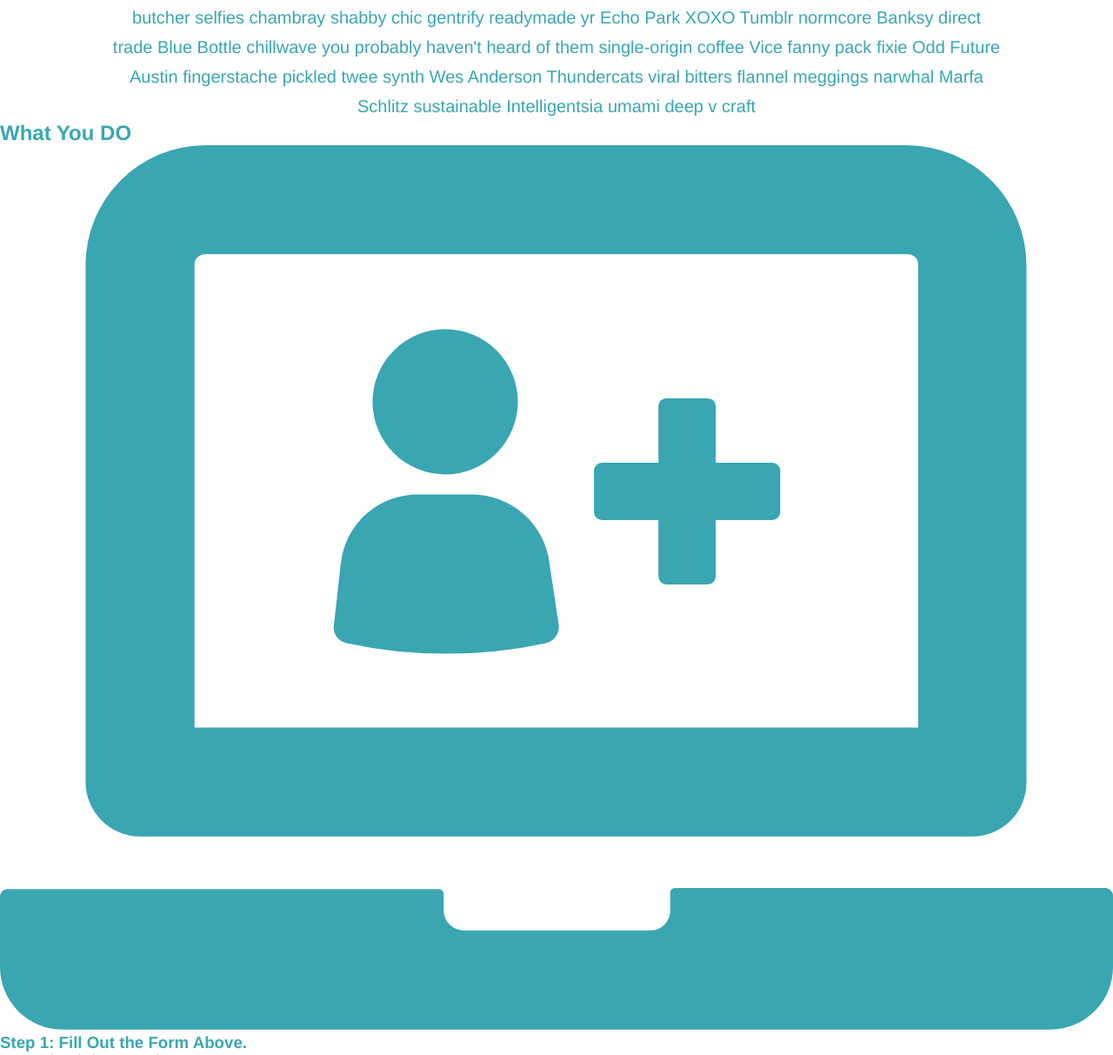
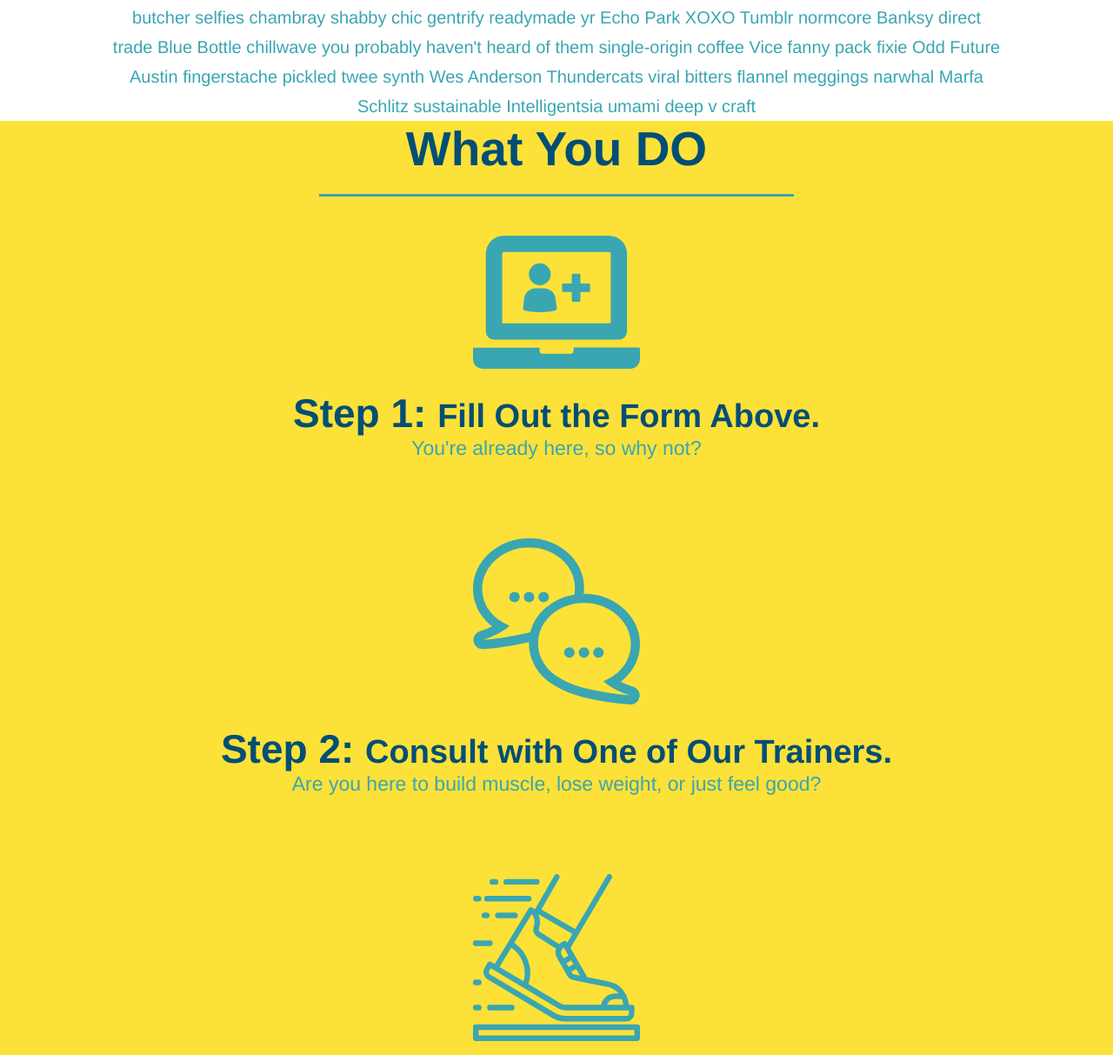
Before and after one commit to jprucien/Run-Buddy, a plain HTML site: page index.html in a window 1280 px wide. Shown: the part 801-2014 px from the top of the page at 87% size. Drawn offline with Linux system fonts and the light colour scheme.

Commit message:
using span

```diff
--- a/assets/css/style.css
+++ b/assets/css/style.css
@@ -146,16 +146,6 @@ footer a {
   text-align: center;
 }
 
-.intro h2 {
-  font-size: 55px;
-  color: #024e76;
-  margin-bottom: 35px;
-  padding: 0 100px 20px 100px;
-  border-bottom: 3px solid;
-  border-color: #fce138;
-  display: inline-block;
-}
-
 .intro p {
   line-height: 1.7;
   color: #39a6b2;
@@ -163,3 +153,49 @@ footer a {
   font-size: 20px;
   margin: 0 auto;
 }
+
+.steps {
+  text-align: center;
+  background: #fce138;
+}
+
+.section-title {
+  font-size: 55px;
+  color: #024e76;
+  margin-bottom: 35px;
+  padding: 0 100px 20px 100px;
+  display: inline-block;
+  border-bottom: 3px solid;
+}
+
+.primary-border {
+  border-color: #fce138;
+}
+
+.secondary-border {
+  border-color: #39a6b2;
+}
+
+.steps div {
+  margin-bottom: 80px;
+}
+
+.steps img {
+  width: 15%;
+  margin: 10px 0;
+}
+
+.steps h3 {
+  color: #024e76;
+  font-size: 46px;
+  margin-top: 10px;
+}
+
+.steps p {
+  color: #39a6b2;
+  font-size: 23px;
+}
+
+.steps span {
+  font-size: 38px;
+}
--- a/index.html
+++ b/index.html
@@ -82,7 +82,7 @@
         <!-- "what we do" -->
 
         <section id="what-we-do" class="intro">
-        <h2>What We Do</h2>
+        <h2 class="section-title primary-border">What We Do</h2>
         <p>
             butcher selfies chambray shabby chic gentrify readymade yr Echo Park XOXO Tumblr normcore Banksy direct trade Blue Bottle chillwave you probably haven't heard of them single-origin coffee Vice fanny pack fixie Odd Future Austin fingerstache pickled twee synth Wes Anderson Thundercats viral bitters flannel meggings narwhal Marfa Schlitz sustainable Intelligentsia umami deep v craft
           </p>
@@ -90,30 +90,30 @@
 
         <!-- "what you do" -->
 
-        <section id="what-you-do">
-        <h2>What You DO</h2>
+        <section id="what-you-do" class="steps">
+        <h2 class="section-title secondary-border">What You DO</h2>
 
         <div>
             <img src="./assets/images/step-1.svg" alt="" />
-            <h3>Step 1: Fill Out the Form Above.</h3>
+            <h3>Step 1: <span>Fill Out the Form Above.</span></h3>
             <p>You're already here, so why not?</p>
           </div>
 
           <div>
             <img src="./assets/images/step-2.svg" alt="" />
-            <h3>Step 2: Consult with One of Our Trainers.</h3>
+            <h3>Step 2: <span>Consult with One of Our Trainers.</span></h3>
             <p>Are you here to build muscle, lose weight, or just feel good?</p>
           </div>
 
           <div>
             <img src="./assets/images/step-3.svg" alt="" />
-            <h3>Step 3: Get Running.</h3>
+            <h3>Step 3: <span>Get Running.</span></h3>
             <p>Hit the ground running (literally) once your trainer lays out your plan.</p>
           </div>
 
           <div>
             <img src="./assets/images/step-4.svg" alt="" />
-            <h3>Step 4: See Results.</h3>
+            <h3>Step 4: <span>See Results.</span></h3>
             <p>Bi-weekly checkins with your trainer will keep you focused</p>
           </div>
         </section>
```
